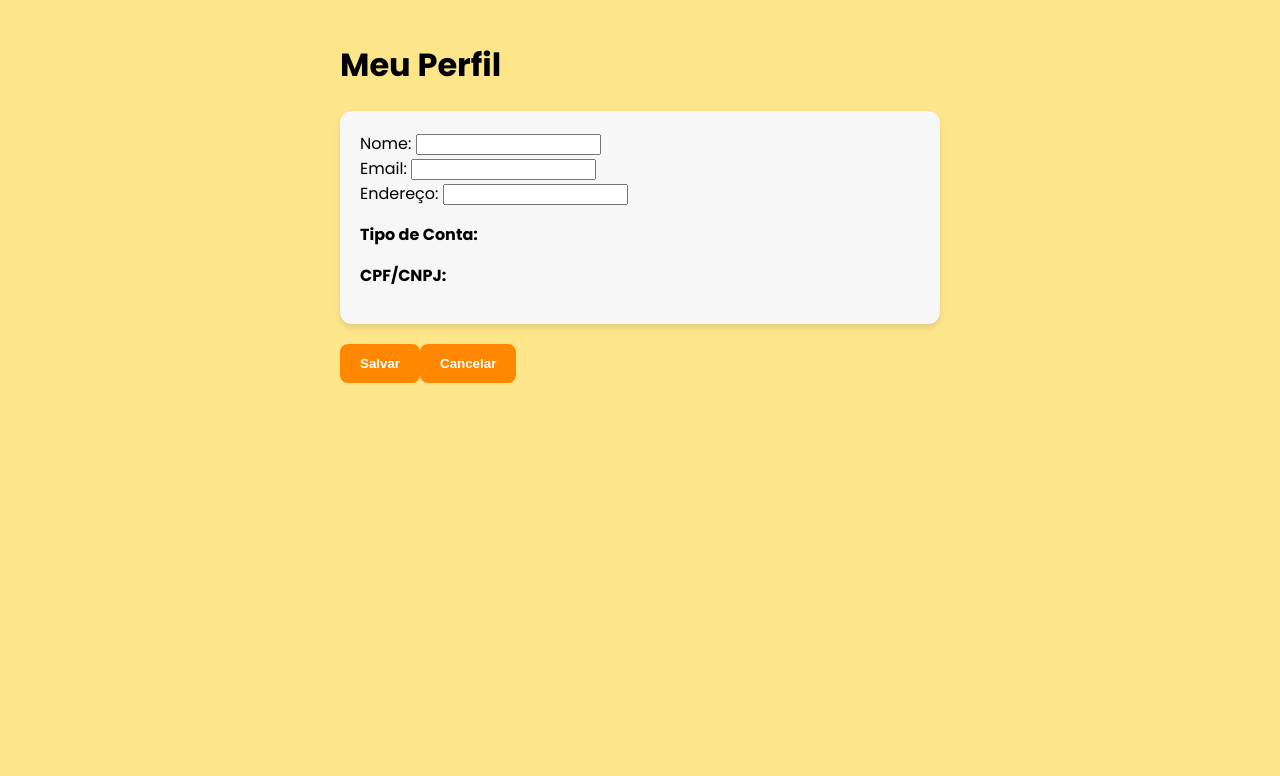
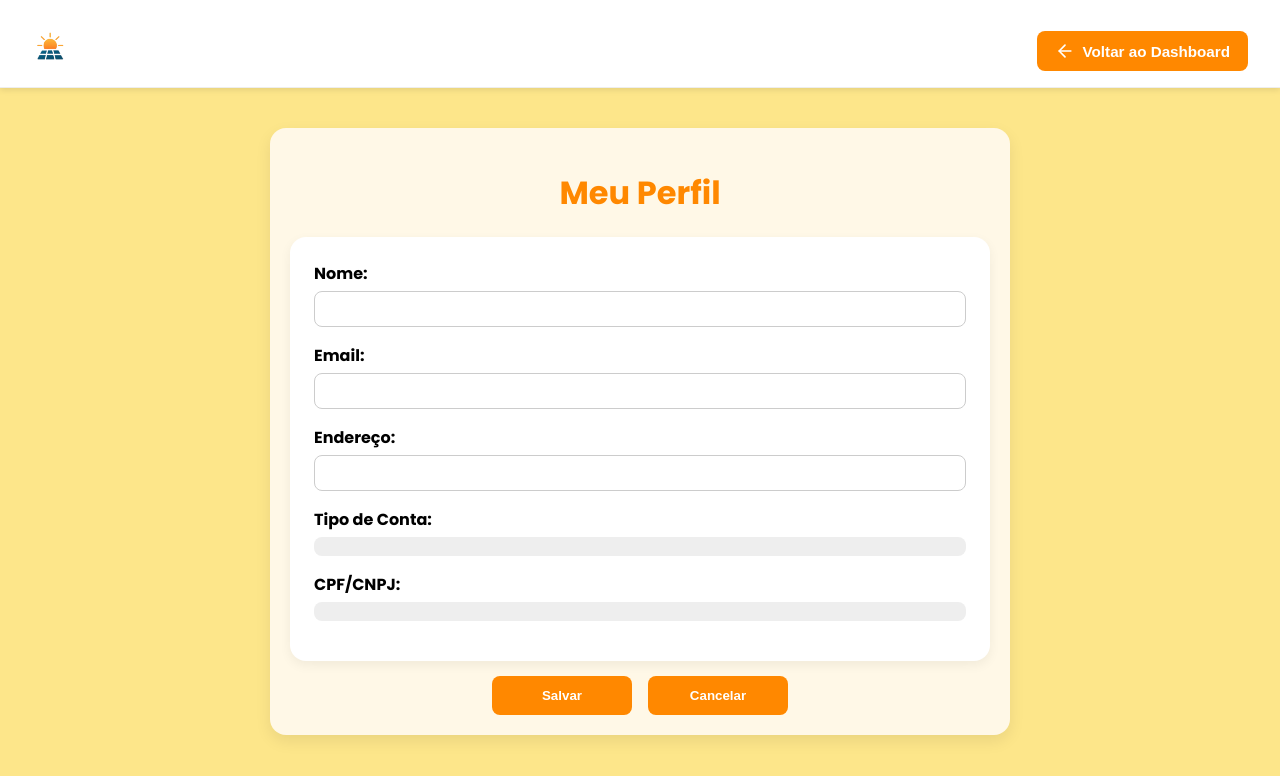
Before and after one commit to sampai0x/EcoSol, a Vue app: page /PerfilFornecedor in a window 1280 px wide. Both pictures are taken after a click on the button "Editar Perfil". Shown: the top 776 px of the page. Built offline with nearby package versions, Linux system fonts and the light colour scheme.

Commit message:
Mudanças gerais no estilo

```diff
--- a/src/views/PerfilFornecedor.vue
+++ b/src/views/PerfilFornecedor.vue
@@ -1,5 +1,20 @@
 <template>
+  <div class="barra-voltar">
+    <div class="logo-titulo">
+      <img src="/src/img/EcoSolNavBar.png" alt="Logo" class="logo" />
+
+    </div>
+    <button @click="voltarDashboard" class="btn-voltar">
+      <svg xmlns="http://www.w3.org/2000/svg" fill="none" stroke="currentColor" stroke-width="2"
+        stroke-linecap="round" stroke-linejoin="round" class="feather feather-arrow-left" viewBox="0 0 24 24">
+        <line x1="19" y1="12" x2="5" y2="12" />
+        <polyline points="12 19 5 12 12 5" />
+      </svg>
+      Voltar ao Dashboard
+    </button>
+  </div>
   <div class="perfil-fornecedor">
+
     <h1>Meu Perfil</h1>
 
     <div class="perfil-card">
@@ -11,15 +26,34 @@
         <p><strong>Endereço:</strong> {{ perfil.endereco }}</p>
       </div>
       <div v-else>
-        <label>Nome: <input v-model="perfil.nome" /></label><br />
-        <label>Email: <input v-model="perfil.email" /></label><br />
-        <label>Endereço: <input v-model="perfil.endereco" /></label><br />
-        <p><strong>Tipo de Conta:</strong> {{ perfil.tipo }}</p>
-        <p><strong>CPF/CNPJ:</strong> {{ perfil.cpfCnpj }}</p>
+        <div class="form-group">
+          <label>Nome:</label>
+          <input type="text" v-model="perfil.nome" />
+        </div>
+
+        <div class="form-group">
+          <label>Email:</label>
+          <input type="email" v-model="perfil.email" />
+        </div>
+
+        <div class="form-group">
+          <label>Endereço:</label>
+          <input type="text" v-model="perfil.endereco" />
+        </div>
+
+        <div class="form-group readonly">
+          <label>Tipo de Conta:</label>
+          <span>{{ perfil.tipo }}</span>
+        </div>
+
+        <div class="form-group readonly">
+          <label>CPF/CNPJ:</label>
+          <span>{{ perfil.cpfCnpj }}</span>
+        </div>
       </div>
     </div>
 
-    <div>
+    <div class="botoes">
       <button v-if="!editando" @click="editarPerfil">Editar Perfil</button>
       <button v-else @click="salvarEdicao">Salvar</button>
       <button v-if="editando" @click="cancelarEdicao">Cancelar</button>
@@ -28,6 +62,7 @@
 </template>
 
 <script setup>
+import { useRouter } from 'vue-router'
 import { ref, onMounted } from 'vue'
 
 const perfil = ref({
@@ -40,6 +75,11 @@ const perfil = ref({
 
 const originalPerfil = ref({})
 const editando = ref(false)
+const router = useRouter()
+
+const voltarDashboard = () => {
+  router.push('/DashboardFornecedor')
+}
 
 const carregarPerfil = () => {
   const usuario = JSON.parse(localStorage.getItem('usuarioLogado'))
@@ -55,6 +95,7 @@ const carregarPerfil = () => {
 }
 
 const editarPerfil = () => {
+  originalPerfil.value = { ...perfil.value };
   editando.value = true
 }
 
@@ -85,29 +126,139 @@ onMounted(() => {
 </script>
 
 <style scoped>
-.perfil-fornecedor {
-  max-width: 600px;
-  margin: auto;
-  padding: 20px;
+.barra-voltar {
+  background-color: white;
+  padding: 1rem 2rem;
+  box-shadow: 0 2px 6px rgba(0, 0, 0, 0.1);
+  display: flex;
+  justify-content: space-between;
+  align-items: center;
+  border-bottom: 1px solid #eee;
+
 }
 
+.logo-titulo {
+  display: flex;
+  align-items: center;
+  gap: 0.75rem;
+}
+
+.logo {
+  height: 36px;
+  width: 36px;
+}
+
+.titulo {
+  font-size: 1.25rem;
+  font-weight: 600;
+  color: #333;
+}
+
+.btn-voltar {
+  display: inline-flex;
+  align-items: center;
+  gap: 8px;
+  background-color: #ff8800;
+  color: white;
+  padding: 10px 18px;
+  border: none;
+  border-radius: 8px;
+  font-size: 0.95rem;
+  font-weight: bold;
+  cursor: pointer;
+  transition: background-color 0.3s ease, transform 0.1s ease;
+}
+
+.btn-voltar:hover {
+  background-color: #e67300;
+  transform: translateY(-1px);
+}
+
+.btn-voltar svg {
+  width: 20px;
+  height: 20px;
+  stroke: white;
+  flex-shrink: 0;
+}
+
+.perfil-fornecedor {
+  max-width: 700px;
+  margin: 40px auto;
+  padding: 20px;
+  background-color: #fff8e7;
+  border-radius: 16px;
+  box-shadow: 0 6px 16px rgba(0, 0, 0, 0.08);
+}
+
+h1 {
+  text-align: center;
+  margin-bottom: 20px;
+  color: #ff8800;
+  font-size: 2rem;
+  font-weight: bold;
+}
+
+
 .perfil-card {
-  background-color: #f7f7f7;
-  border-radius: 12px;
-  padding: 20px;
-  margin-bottom: 20px;
-  box-shadow: 0 4px 6px rgba(0, 0, 0, 0.1);
+  background-color: #fff;
+  border-radius: 16px;
+  padding: 24px;
+  box-shadow: 0 4px 12px rgba(0, 0, 0, 0.06);
+}
+
+.perfil-card p {
+  margin: 12px 0;
+  font-size: 1.05rem;
+}
+
+.perfil-card strong {
+  color: #e67300;
+  font-weight: 600;
+}
+
+.form-group {
+  display: flex;
+  flex-direction: column;
+  margin-bottom: 1rem;
+}
+
+.form-group label {
+  font-weight: bold;
+  margin-bottom: 0.3rem;
+}
+
+.form-group input {
+  padding: 0.6rem;
+  border: 1px solid #ccc;
+  border-radius: 8px;
+}
+
+.form-group.readonly span {
+  background-color: #eee;
+  padding: 0.6rem;
+  border-radius: 8px;
+  color: #555;
+  font-weight: bold;
+}
+
+.botoes {
+  display: flex;
+  justify-content: center;
+  gap: 1rem;
 }
 
 button {
   background-color: #ff8800;
   color: white;
-  padding: 12px 20px;
+  padding: 12px 0;
+  min-width: 140px;
+  margin-top: 15px;
   border: none;
   border-radius: 8px;
   font-weight: bold;
   cursor: pointer;
   transition: background-color 0.3s ease;
+  text-align: center;
 }
 
 button:hover {
```
